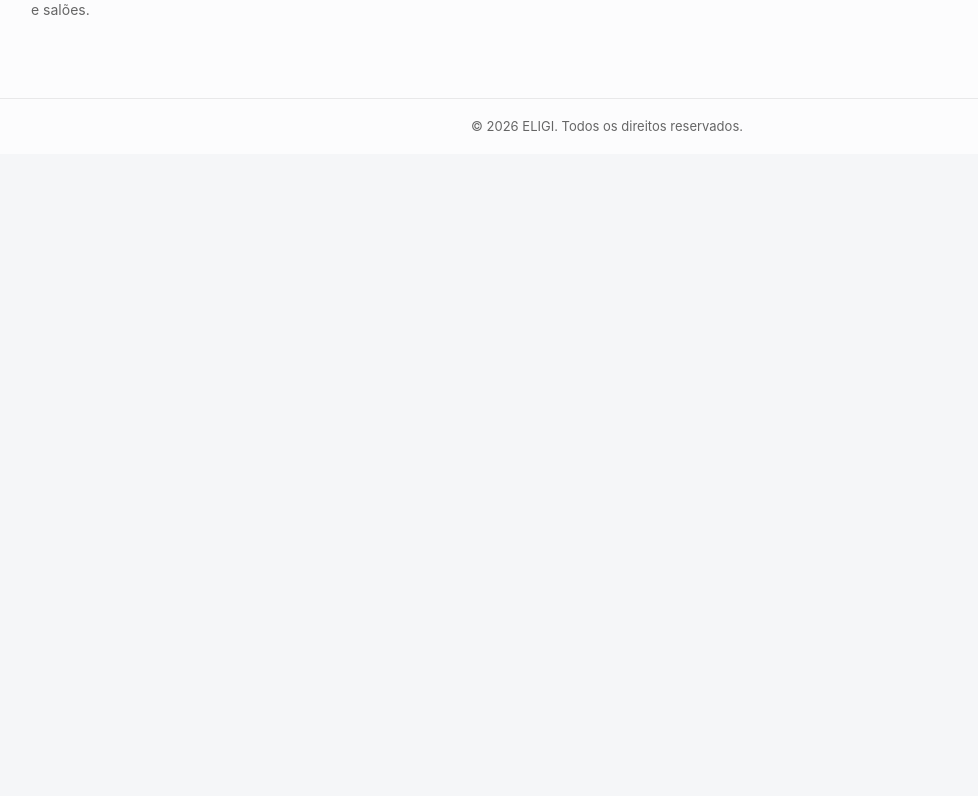
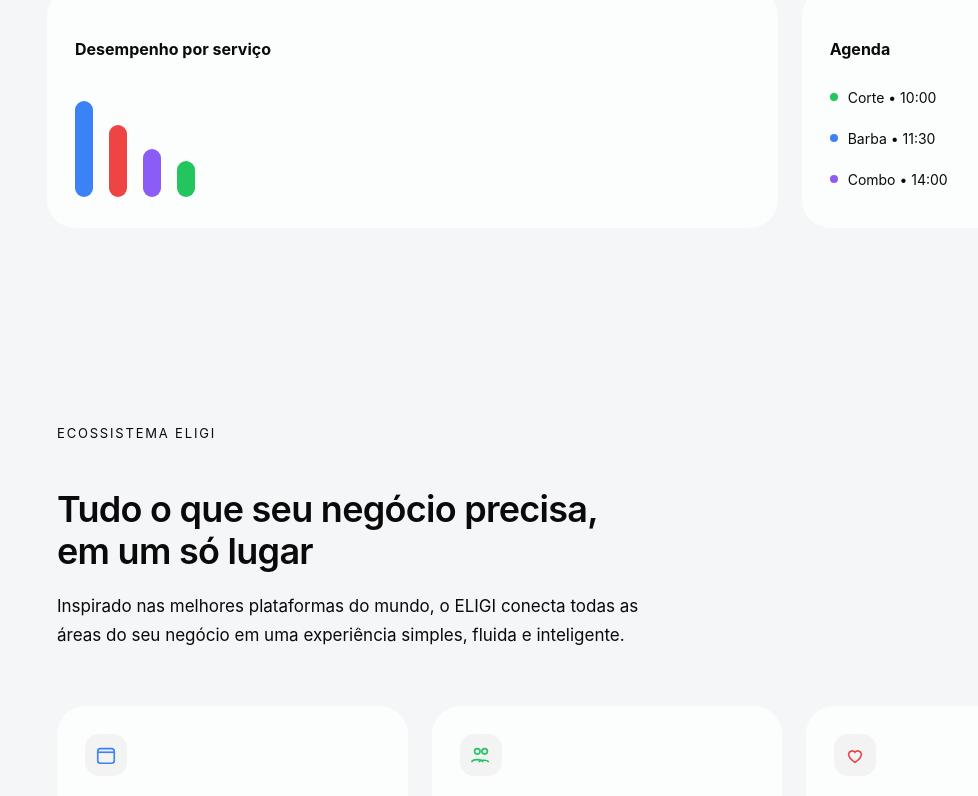
Before and after one commit to suporteeligi-cpu/eligi-fron-tend, a Next.js app: page / in a window 1280 px wide. Shown: the part 3745-4541 px from the top of the page, without its empty margins (33-1011 px from the left). Before the commit the page ends 3899 px from the top, so only its background shows below. Built offline with nearby package versions, Linux system fonts and the light colour scheme.

Commit message:
chore: deploy update

```diff
--- a/src/app/(public)/page.tsx
+++ b/src/app/(public)/page.tsx
@@ -8,7 +8,8 @@
 import Statistics from '../components/sections/StatisticsSection'
 import DashboardPreview from '../components/sections/DashboardPreview'
 import ProfessionalsSection from '../components/sections/ProfessionalsSection'
-
+import Philosophy from '../components/sections/Philosophy'
+import Ecosystem from '../components/sections/Ecosystem'
 
 import styles from './Home.module.css'
 
@@ -22,7 +23,9 @@
         <AgendaSection />
         <Statistics />
         <ProfessionalsSection />
+        <Philosophy />
         <DashboardPreview />
+        <Ecosystem />
       </main>
 
       <Footer />
--- a/src/app/components/sections/DashboardPreview.module.css
+++ b/src/app/components/sections/DashboardPreview.module.css
@@ -23,7 +23,8 @@
 }
 
 .kicker {
-  font-size: 13px;
+  font-size: 16px;
+  font-weight: 700;
   letter-spacing: 0.14em;
   color: var(--text-tertiary);
 }
--- a/src/app/components/sections/Ecosystem.module.css
+++ b/src/app/components/sections/Ecosystem.module.css
@@ -1,97 +1,169 @@
-/* src/app/components/sections/Ecosystem.module.css */
+.section {
+  padding: 96px 0;
+  background: var(--bg-default);
 
-.section {
-  padding: 140px 24px;
+  opacity: 0;
+  transform: translateY(32px);
+  transition:
+    opacity 0.8s cubic-bezier(0.4, 0, 0.2, 1),
+    transform 0.8s cubic-bezier(0.4, 0, 0.2, 1);
+}
+
+.visible {
+  opacity: 1;
+  transform: translateY(0);
 }
 
 .container {
-  max-width: 1200px;
+  max-width: 1180px;
   margin: 0 auto;
+  padding: 0 40px;
 }
 
+/* HEADER */
 .header {
-  max-width: 720px;
-  margin-bottom: 80px;
+  max-width: 620px;
+  margin-bottom: 56px;
 }
 
 .kicker {
+  font-size: 13px;
+  letter-spacing: 0.14em;
+  text-transform: uppercase;
+  color: var(--text-tertiary);
+  margin-bottom: 16px;
   display: inline-block;
-  font-size: 13px;
-  font-weight: 600;
-  letter-spacing: 0.08em;
-  text-transform: uppercase;
-  color: var(--brand);
-  margin-bottom: 16px;
 }
 
 .title {
-  font-size: 44px;
+  font-size: 36px;
   font-weight: 600;
-  letter-spacing: -0.025em;
-  margin-bottom: 18px;
+  line-height: 1.15;
+  letter-spacing: -0.02em;
+  margin-bottom: 20px;
 }
 
 .subtitle {
-  font-size: 18px;
-  color: var(--text-muted);
+  font-size: 17px;
+  line-height: 1.7;
+  color: var(--text-secondary);
 }
 
+/* GRID */
 .grid {
   display: grid;
   grid-template-columns: repeat(3, 1fr);
-  gap: 32px;
+  gap: 24px;
 }
 
+/* CARD */
 .card {
-  padding: 32px 30px;
-  border-radius: var(--radius-lg);
+  background: var(--bg-elevated);
+  border-radius: 28px;
+  padding: 28px;
 
-  background: var(--bg-glass);
-  backdrop-filter: blur(var(--blur-sm));
-  -webkit-backdrop-filter: blur(var(--blur-sm));
-
-  border: 1px solid var(--border-soft);
+  display: flex;
+  flex-direction: column;
+  gap: 14px;
 
   transition:
-    transform 0.4s var(--ease),
-    box-shadow 0.4s var(--ease),
-    background 0.4s var(--ease);
+    transform 0.25s ease,
+    box-shadow 0.25s ease;
 }
 
 .card:hover {
   transform: translateY(-4px);
   box-shadow: var(--shadow-md);
-  background: var(--bg-elevated);
 }
 
+/* ICON */
+.iconWrap {
+  width: 42px;
+  height: 42px;
+  border-radius: 14px;
+
+  display: flex;
+  align-items: center;
+  justify-content: center;
+
+  background: rgba(0, 0, 0, 0.04);
+}
+
+.iconWrap svg {
+  width: 22px;
+  height: 22px;
+  stroke: currentColor;
+}
+
+/* TITLES */
 .cardTitle {
   font-size: 18px;
   font-weight: 600;
-  margin-bottom: 10px;
+  letter-spacing: -0.01em;
 }
 
 .cardDescription {
-  font-size: 15px;
-  color: var(--text-muted);
+  font-size: 15.5px;
   line-height: 1.6;
+  color: var(--text-secondary);
 }
 
+/* COLOR VARIANTS */
+.blue { color: #3b82f6; }
+.green { color: #22c55e; }
+.red { color: #ef4444; }
+.purple { color: #8b5cf6; }
+.orange { color: #f97316; }
+.teal { color: #14b8a6; }
+
+/* TABLET */
 @media (max-width: 1024px) {
   .grid {
     grid-template-columns: repeat(2, 1fr);
   }
+
+  .title {
+    font-size: 32px;
+  }
 }
 
+/* MOBILE */
 @media (max-width: 640px) {
   .section {
-    padding: 100px 20px;
+    padding: 96px 0;
+  }
+
+  .container {
+    padding: 0 20px;
+  }
+
+  .header {
+    margin-bottom: 40px;
   }
 
   .title {
-    font-size: 34px;
+    font-size: 26px;
+  }
+
+  .subtitle {
+    font-size: 15.5px;
   }
 
   .grid {
     grid-template-columns: 1fr;
+    gap: 20px;
+  }
+
+  .card {
+    padding: 22px;
+    border-radius: 22px;
+  }
+
+  .cardTitle {
+    font-size: 17px;
+  }
+
+  .cardDescription {
+    font-size: 14.5px;
   }
 }
--- a/src/app/components/sections/Ecosystem.tsx
+++ b/src/app/components/sections/Ecosystem.tsx
@@ -1,57 +1,154 @@
-// src/app/components/sections/Ecosystem.tsx
 'use client'
 
+import { useEffect, useRef } from 'react'
 import styles from './Ecosystem.module.css'
 
 const ITEMS = [
   {
     title: 'Agenda inteligente',
     description:
-      'Agendamentos automáticos, controle de horários, prevenção de conflitos e visão clara do dia.'
+      'Agendamentos automáticos, controle de horários, prevenção de conflitos e visão clara do dia.',
+    icon: 'calendar',
+    color: 'blue',
   },
   {
     title: 'Gestão de equipe',
     description:
-      'Controle de profissionais, comissões, desempenho e organização do time em um só lugar.'
+      'Controle de profissionais, comissões, desempenho e organização do time em um só lugar.',
+    icon: 'users',
+    color: 'green',
   },
   {
     title: 'Clientes & relacionamento',
     description:
-      'Histórico, recorrência, lembretes e fidelização integrados à rotina do negócio.'
+      'Histórico, recorrência, lembretes e fidelização integrados à rotina do negócio.',
+    icon: 'heart',
+    color: 'red',
   },
   {
     title: 'Financeiro & pagamentos',
     description:
-      'Faturamento, repasses, visão financeira clara e integração com meios de pagamento.'
+      'Faturamento, repasses, visão financeira clara e integração com meios de pagamento.',
+    icon: 'credit',
+    color: 'purple',
   },
   {
     title: 'Crescimento & anúncios',
     description:
-      'Visibilidade para novos clientes e ferramentas para expandir sua presença.'
+      'Visibilidade para novos clientes e ferramentas para expandir sua presença.',
+    icon: 'trend',
+    color: 'orange',
   },
   {
     title: 'Plataforma conectada',
     description:
-      'Tudo funciona junto: agenda, equipe, clientes e financeiro em um ecossistema único.'
-  }
+      'Tudo funciona junto: agenda, equipe, clientes e financeiro em um ecossistema único.',
+    icon: 'layers',
+    color: 'teal',
+  },
 ]
 
+function Icon({ name }: { name: string }) {
+  switch (name) {
+    case 'calendar':
+      return (
+        <svg viewBox="0 0 24 24" fill="none">
+          <rect x="3" y="5" width="18" height="16" rx="3" stroke="currentColor" strokeWidth="1.8" />
+          <line x1="3" y1="9" x2="21" y2="9" stroke="currentColor" strokeWidth="1.8" />
+        </svg>
+      )
+    case 'users':
+      return (
+        <svg viewBox="0 0 24 24" fill="none">
+          <circle cx="8" cy="8" r="3" stroke="currentColor" strokeWidth="1.8" />
+          <circle cx="16" cy="8" r="3" stroke="currentColor" strokeWidth="1.8" />
+          <path d="M2 20c0-4 12-4 12 0" stroke="currentColor" strokeWidth="1.8" />
+          <path d="M10 20c0-3 10-3 10 0" stroke="currentColor" strokeWidth="1.8" />
+        </svg>
+      )
+    case 'heart':
+      return (
+        <svg viewBox="0 0 24 24" fill="none">
+          <path
+            d="M12 20s-7-4.5-7-9a4 4 0 017-2 4 4 0 017 2c0 4.5-7 9-7 9z"
+            stroke="currentColor"
+            strokeWidth="1.8"
+          />
+        </svg>
+      )
+    case 'credit':
+      return (
+        <svg viewBox="0 0 24 24" fill="none">
+          <rect x="3" y="6" width="18" height="12" rx="3" stroke="currentColor" strokeWidth="1.8" />
+          <line x1="3" y1="10" x2="21" y2="10" stroke="currentColor" strokeWidth="1.8" />
+        </svg>
+      )
+    case 'trend':
+      return (
+        <svg viewBox="0 0 24 24" fill="none">
+          <path d="M3 17l6-6 4 4 7-7" stroke="currentColor" strokeWidth="1.8" />
+          <path d="M14 2h7v7" stroke="currentColor" strokeWidth="1.8" />
+        </svg>
+      )
+    case 'layers':
+      return (
+        <svg viewBox="0 0 24 24" fill="none">
+          <polygon points="12 2 22 8 12 14 2 8 12 2" stroke="currentColor" strokeWidth="1.8" />
+          <polygon points="12 10 22 16 12 22 2 16 12 10" stroke="currentColor" strokeWidth="1.8" />
+        </svg>
+      )
+    default:
+      return null
+  }
+}
+
 export default function Ecosystem() {
+  const sectionRef = useRef<HTMLElement | null>(null)
+
+  useEffect(() => {
+    const section = sectionRef.current
+    if (!section) return
+
+    const observer = new IntersectionObserver(
+      ([entry]) => {
+        if (entry.isIntersecting) {
+          section.classList.add(styles.visible)
+        }
+      },
+      { threshold: 0.25 }
+    )
+
+    observer.observe(section)
+    return () => observer.disconnect()
+  }, [])
+
   return (
-    <section className={styles.section}>
+    <section ref={sectionRef} className={styles.section}>
       <div className={styles.container}>
         <header className={styles.header}>
           <span className={styles.kicker}>ECOSSISTEMA ELIGI</span>
-          <h2 className={styles.title}>Tudo o que seu negócio precisa, em um só lugar</h2>
+          <h2 className={styles.title}>
+            Tudo o que seu negócio precisa,
+            <br />
+            em um só lugar
+          </h2>
           <p className={styles.subtitle}>
-            Inspirado nas melhores plataformas do mundo, o ELIGI conecta todas as áreas do seu
-            negócio em uma experiência simples, fluida e inteligente.
+            Inspirado nas melhores plataformas do mundo, o ELIGI conecta todas as
+            áreas do seu negócio em uma experiência simples, fluida e
+            inteligente.
           </p>
         </header>
 
         <div className={styles.grid}>
           {ITEMS.map(item => (
-            <div key={item.title} className={styles.card}>
+            <div
+              key={item.title}
+              className={`${styles.card} ${styles[item.color]}`}
+            >
+              <div className={styles.iconWrap}>
+                <Icon name={item.icon} />
+              </div>
+
               <h3 className={styles.cardTitle}>{item.title}</h3>
               <p className={styles.cardDescription}>{item.description}</p>
             </div>
--- a/src/app/components/sections/Philosophy.module.css
+++ b/src/app/components/sections/Philosophy.module.css
@@ -2,10 +2,11 @@
 
 .section {
   padding: 140px 24px;
-  background: linear-gradient(
-    180deg,
-    transparent,
-    rgba(225, 6, 0, 0.04)
+  background:
+    linear-gradient(
+      180deg,
+      rgba(206, 206, 206, 0.265),
+      rgb(255, 255, 255)
   );
 }
 
@@ -16,12 +17,12 @@
 
 .kicker {
   display: inline-block;
-  font-size: 13px;
-  font-weight: 600;
+  font-size: 16px;
+  font-weight: 700;
   letter-spacing: 0.08em;
   text-transform: uppercase;
   color: var(--brand);
-  margin-bottom: 16px;
+  margin-bottom: 5px;
 }
 
 .title {
--- a/src/app/components/sections/ProfessionalsSection.module.css
+++ b/src/app/components/sections/ProfessionalsSection.module.css
@@ -38,8 +38,8 @@
   padding: 10px 16px;
   border-radius: 999px;
 
-  background: rgba(0, 150, 150, 0.08);
-  color: #0aa;
+  background: rgba(150, 0, 0, 0.08);
+  color: rgb(170, 0, 0);
 
   font-size: 14px;
   font-weight: 600;
```
